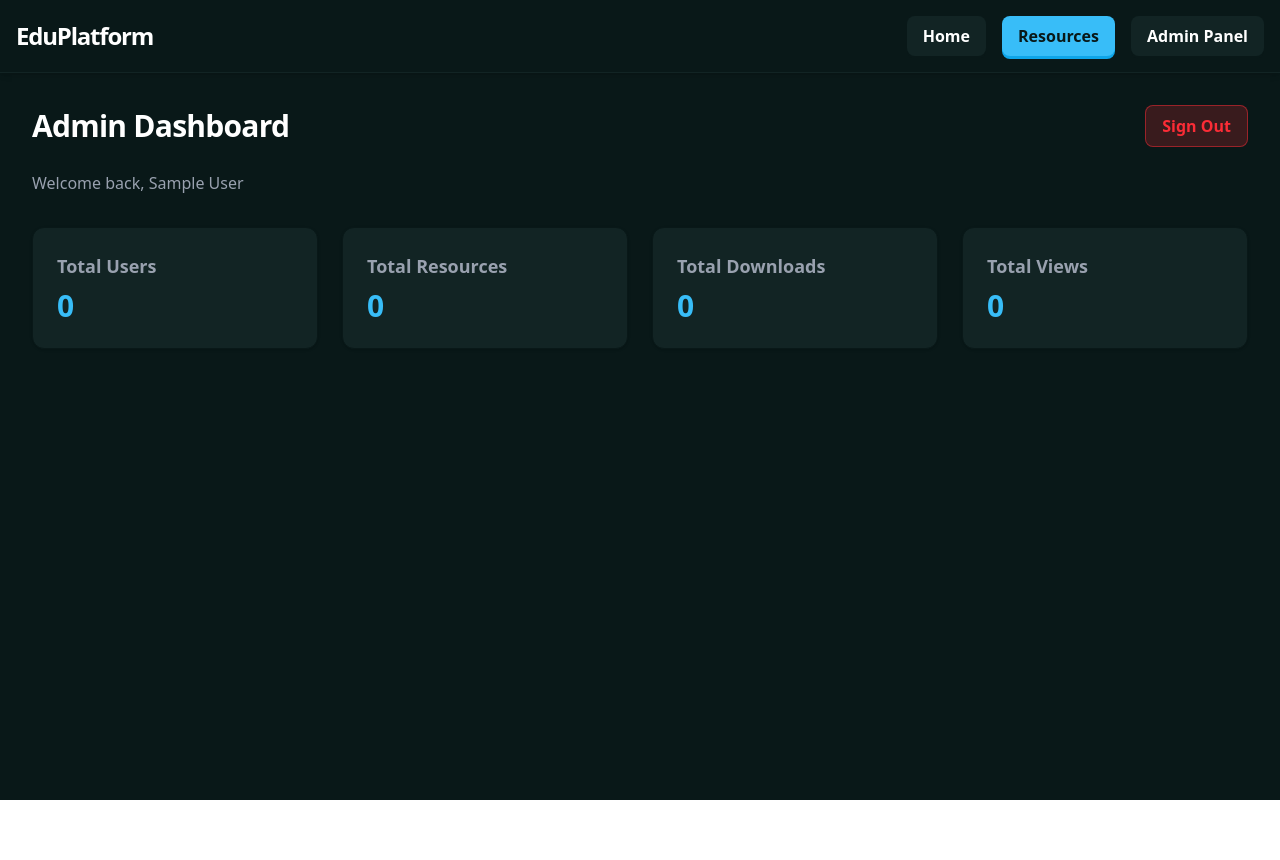
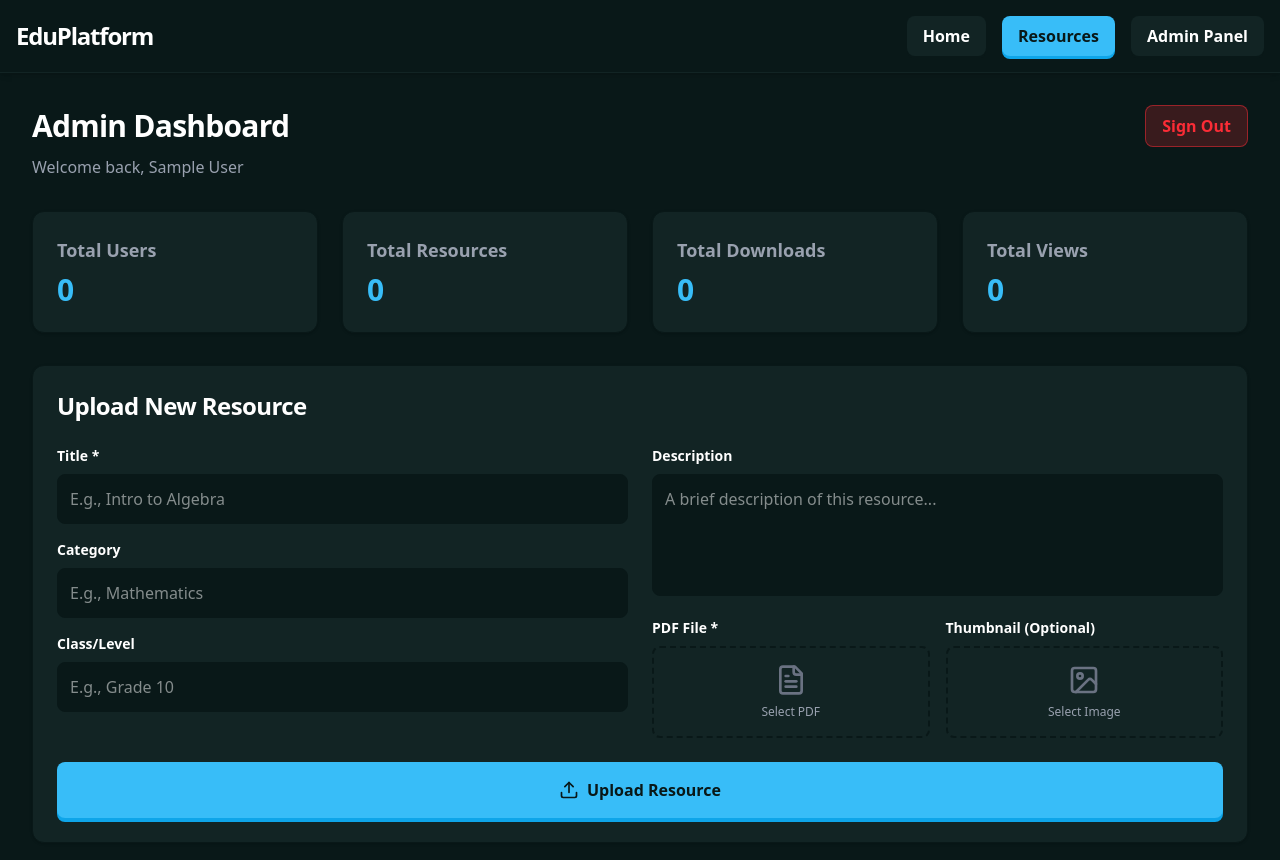
Before and after one commit to Aasimmuneer01/Website-for-learning-, a React (Vite) app: page /admin in a window 1280 px wide. Shown: the top 860 px of the page. Before the commit the page ends 800 px from the top, so only its background shows below. Built offline with nearby package versions, Linux system fonts and the light colour scheme; no server answers; sample sign-in values are in the browser's storage.

Commit message:
feat: add resource upload functionality
- Implement `ResourceUpload` component for admin content submission.
- Configure Firebase Storage upload retry policies.
- Relax Firestore rules to permit authenticated users to contribute resources.
- Integrate the upload component into the Admin Dashboard.

```diff
--- /dev/null
+++ b/src/components/ResourceUpload.tsx
@@ -0,0 +1,234 @@
+import { useState } from 'react';
+import { db, storage } from '../firebase/config';
+import { collection, addDoc, serverTimestamp } from 'firebase/firestore';
+import { ref, uploadBytes, getDownloadURL } from 'firebase/storage';
+import { Upload, FileText, Image as ImageIcon, CheckCircle, AlertCircle } from 'lucide-react';
+
+export default function ResourceUpload() {
+  const [title, setTitle] = useState('');
+  const [description, setDescription] = useState('');
+  const [category, setCategory] = useState('');
+  const [classLevel, setClassLevel] = useState('');
+  const [pdfFile, setPdfFile] = useState<File | null>(null);
+  const [thumbnailFile, setThumbnailFile] = useState<File | null>(null);
+  const [uploading, setUploading] = useState(false);
+  const [progress, setProgress] = useState<{status: string, percent?: number}>({status: ''});
+  const [error, setError] = useState('');
+  const [success, setSuccess] = useState('');
+
+  const handlePdfChange = (e: React.ChangeEvent<HTMLInputElement>) => {
+    if (e.target.files && e.target.files[0]) {
+      const file = e.target.files[0];
+      if (file.type === 'application/pdf') {
+        setPdfFile(file);
+      } else {
+        alert('Please select a valid PDF file.');
+      }
+    }
+  };
+
+  const handleThumbnailChange = (e: React.ChangeEvent<HTMLInputElement>) => {
+    if (e.target.files && e.target.files[0]) {
+      const file = e.target.files[0];
+      if (file.type.startsWith('image/')) {
+        setThumbnailFile(file);
+      } else {
+        alert('Please select a valid image file.');
+      }
+    }
+  };
+
+  const generateSlug = (str: string) => {
+    return str.toLowerCase().replace(/[^a-z0-9]+/g, '-').replace(/(^-|-$)+/g, '');
+  };
+
+  const handleSubmit = async (e: React.FormEvent) => {
+    e.preventDefault();
+    if (!title || !pdfFile) {
+      setError('Title and PDF file are required.');
+      return;
+    }
+
+    setUploading(true);
+    setError('');
+    setSuccess('');
+
+    try {
+      // 1. Upload PDF
+      setProgress({ status: 'Uploading PDF...' });
+      const pdfRef = ref(storage, `resources/pdfs/${Date.now()}_${pdfFile.name}`);
+      await uploadBytes(pdfRef, pdfFile);
+      const pdfUrl = await getDownloadURL(pdfRef);
+
+      // 2. Upload Thumbnail (Optional)
+      let thumbnailUrl = '';
+      if (thumbnailFile) {
+        setProgress({ status: 'Uploading Thumbnail...' });
+        const thumbRef = ref(storage, `resources/thumbnails/${Date.now()}_${thumbnailFile.name}`);
+        await uploadBytes(thumbRef, thumbnailFile);
+        thumbnailUrl = await getDownloadURL(thumbRef);
+      }
+
+      // 3. Save to Firestore
+      setProgress({ status: 'Saving to Database...' });
+      await addDoc(collection(db, 'resources'), {
+        title,
+        slug: generateSlug(title),
+        description,
+        category,
+        classLevel,
+        pdfUrl,
+        thumbnailUrl,
+        theme: '',
+        subject: '',
+        board: '',
+        bannerUrl: '',
+        viewCount: 0,
+        downloadCount: 0,
+        createdAt: serverTimestamp(),
+      });
+
+      setSuccess('Resource uploaded successfully!');
+
+      // Reset form
+      setTitle('');
+      setDescription('');
+      setCategory('');
+      setClassLevel('');
+      setPdfFile(null);
+      setThumbnailFile(null);
+
+    } catch (err: any) {
+      console.error("Error uploading resource:", err);
+      let errorMessage = err.message || 'An error occurred during upload.';
+
+      if (err.code === 'storage/unauthorized') {
+        errorMessage = 'Permission denied. Please ensure your Firebase Storage rules allow uploads.';
+      } else if (err.code === 'storage/retry-limit-exceeded' || errorMessage.includes('retry')) {
+        errorMessage = 'Upload timed out. Have you enabled Firebase Storage in your Firebase Console? Please go to the Firebase Console -> Build -> Storage -> Get Started.';
+      } else if (err.code === 'storage/unknown') {
+        errorMessage = 'Unknown storage error. Please verify Firebase Storage is enabled in the console.';
+      }
+
+      setError(errorMessage);
+    } finally {
+      setUploading(false);
+      setProgress({ status: '' });
+    }
+  };
+
+  return (
+    <div className="bg-surface p-6 rounded-xl shadow-sm border border-secondary shadow-[0_4px_0_0_theme(colors.secondary)]">
+      <h2 className="text-2xl font-bold text-white mb-6 font-sans tracking-tight">Upload New Resource</h2>
+
+      {error && (
+        <div className="mb-6 p-4 bg-red-500/10 border border-red-500 rounded-lg flex items-start gap-3 text-red-500">
+          <AlertCircle className="w-5 h-5 mt-0.5 shrink-0" />
+          <p>{error}</p>
+        </div>
+      )}
+
+      {success && (
+        <div className="mb-6 p-4 bg-green-500/10 border border-green-500 rounded-lg flex items-start gap-3 text-green-500">
+          <CheckCircle className="w-5 h-5 mt-0.5 shrink-0" />
+          <p>{success}</p>
+        </div>
+      )}
+
+      <form onSubmit={handleSubmit} className="space-y-6">
+        <div className="grid grid-cols-1 md:grid-cols-2 gap-6">
+          <div className="space-y-4">
+            <div>
+              <label className="block text-white mb-2 text-sm font-bold">Title *</label>
+              <input
+                type="text"
+                value={title}
+                onChange={(e) => setTitle(e.target.value)}
+                required
+                className="w-full bg-background-main border border-secondary p-3 rounded-lg text-white focus:outline-none focus:border-primary transition-colors"
+                placeholder="E.g., Intro to Algebra"
+              />
+            </div>
+
+            <div>
+              <label className="block text-white mb-2 text-sm font-bold">Category</label>
+              <input
+                type="text"
+                value={category}
+                onChange={(e) => setCategory(e.target.value)}
+                className="w-full bg-background-main border border-secondary p-3 rounded-lg text-white focus:outline-none focus:border-primary transition-colors"
+                placeholder="E.g., Mathematics"
+              />
+            </div>
+
+            <div>
+              <label className="block text-white mb-2 text-sm font-bold">Class/Level</label>
+              <input
+                type="text"
+                value={classLevel}
+                onChange={(e) => setClassLevel(e.target.value)}
+                className="w-full bg-background-main border border-secondary p-3 rounded-lg text-white focus:outline-none focus:border-primary transition-colors"
+                placeholder="E.g., Grade 10"
+              />
+            </div>
+          </div>
+
+          <div className="space-y-4">
+            <div>
+              <label className="block text-white mb-2 text-sm font-bold">Description</label>
+              <textarea
+                value={description}
+                onChange={(e) => setDescription(e.target.value)}
+                rows={4}
+                className="w-full bg-background-main border border-secondary p-3 rounded-lg text-white focus:outline-none focus:border-primary transition-colors resize-none"
+                placeholder="A brief description of this resource..."
+              ></textarea>
+            </div>
+
+            <div className="grid grid-cols-2 gap-4">
+              <div>
+                <label className="block text-white mb-2 text-sm font-bold">PDF File *</label>
+                <label className="flex flex-col items-center justify-center p-4 border-2 border-dashed border-secondary rounded-lg cursor-pointer hover:border-primary hover:bg-primary/5 transition-all text-center">
+                  <FileText className={`w-8 h-8 mb-2 ${pdfFile ? 'text-primary' : 'text-gray-500'}`} />
+                  <span className="text-xs text-gray-400 max-w-full truncate px-2">
+                    {pdfFile ? pdfFile.name : 'Select PDF'}
+                  </span>
+                  <input type="file" accept="application/pdf" className="hidden" onChange={handlePdfChange} />
+                </label>
+              </div>
+
+              <div>
+                <label className="block text-white mb-2 text-sm font-bold">Thumbnail (Optional)</label>
+                <label className="flex flex-col items-center justify-center p-4 border-2 border-dashed border-secondary rounded-lg cursor-pointer hover:border-primary hover:bg-primary/5 transition-all text-center">
+                  <ImageIcon className={`w-8 h-8 mb-2 ${thumbnailFile ? 'text-primary' : 'text-gray-500'}`} />
+                  <span className="text-xs text-gray-400 max-w-full truncate px-2">
+                    {thumbnailFile ? thumbnailFile.name : 'Select Image'}
+                  </span>
+                  <input type="file" accept="image/*" className="hidden" onChange={handleThumbnailChange} />
+                </label>
+              </div>
+            </div>
+          </div>
+        </div>
+
+        <button
+          type="submit"
+          disabled={uploading}
+          className="w-full py-4 px-4 bg-primary text-secondary font-bold rounded-lg shadow-[0_4px_0_0_#0ea5e9] hover:shadow-none hover:translate-y-[4px] transition-all disabled:opacity-70 disabled:hover:translate-y-0 disabled:hover:shadow-[0_4px_0_0_#0ea5e9] flex items-center justify-center gap-2"
+        >
+          {uploading ? (
+            <>
+              <div className="animate-spin rounded-full h-5 w-5 border-b-2 border-secondary"></div>
+              <span>{progress.status}</span>
+            </>
+          ) : (
+            <>
+              <Upload className="w-5 h-5" />
+              <span>Upload Resource</span>
+            </>
+          )}
+        </button>
+      </form>
+    </div>
+  );
+}
--- a/src/firebase/config.ts
+++ b/src/firebase/config.ts
@@ -18,3 +18,5 @@ const app = initializeApp(firebaseConfig);
 export const auth = getAuth(app);
 export const db = getFirestore(app, rawConfig.firestoreDatabaseId);
 export const storage = getStorage(app);
+storage.maxUploadRetryTime = 10000;
+storage.maxOperationRetryTime = 10000;
--- a/src/pages/admin/AdminDashboard.tsx
+++ b/src/pages/admin/AdminDashboard.tsx
@@ -2,6 +2,7 @@ import { useAuth } from '../../hooks/useAuth';
 import { Navigate } from 'react-router-dom';
 import { auth } from '../../firebase/config';
 import { signOut } from 'firebase/auth';
+import ResourceUpload from '../../components/ResourceUpload';
 
 export default function AdminDashboard() {
   const { user, loading } = useAuth();
@@ -23,8 +24,8 @@ export default function AdminDashboard() {
   };
 
   return (
-    <div className="p-8 max-w-7xl mx-auto">
-      <div className="flex justify-between items-center mb-6">
+    <div className="p-8 max-w-7xl mx-auto space-y-8">
+      <div className="flex justify-between items-center mb-2">
         <h1 className="text-3xl font-bold font-sans tracking-tight text-white">Admin Dashboard</h1>
         <button
           onClick={handleSignOut}
@@ -33,7 +34,8 @@ export default function AdminDashboard() {
           Sign Out
         </button>
       </div>
-      <p className="text-gray-400 mb-8">Welcome back, {user.displayName || user.email}</p>
+      <p className="text-gray-400">Welcome back, {user.displayName || user.email}</p>
+
       <div className="grid grid-cols-1 md:grid-cols-2 lg:grid-cols-4 gap-6">
         <div className="bg-surface p-6 rounded-xl shadow-sm border border-secondary shadow-[0_4px_0_0_theme(colors.secondary)]">
           <h3 className="text-lg font-bold text-gray-400">Total Users</h3>
@@ -52,6 +54,10 @@ export default function AdminDashboard() {
           <p className="text-3xl font-bold text-primary mt-2">0</p>
         </div>
       </div>
+
+      {/* Upload Section */}
+      <ResourceUpload />
+
     </div>
   );
 }
```
Also changed, not shown: firebase-applet-config.json (line endings or trailing spaces), 1 other file (tests, documents, lock files or other folders).
